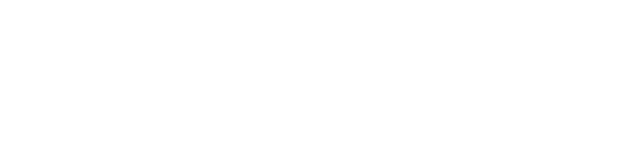
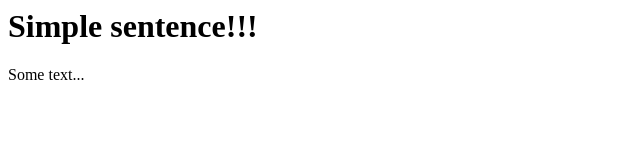
Before and after one commit to Arson90/test, a plain HTML site: page index.html in a window 1280 px wide. Shown: the whole page, without its empty margins (0-640 px from the left). Drawn offline with Linux system fonts and the light colour scheme.

Commit message:
Add files via upload
Add more text

```diff
--- a/index.html
+++ b/index.html
@@ -3,5 +3,9 @@
 	</head>
 
 	<body>
+		<H1>Simple sentence!!!</H1>
+	<p>
+		Some text...
+	</p>
 	</body>
 </html>
```
